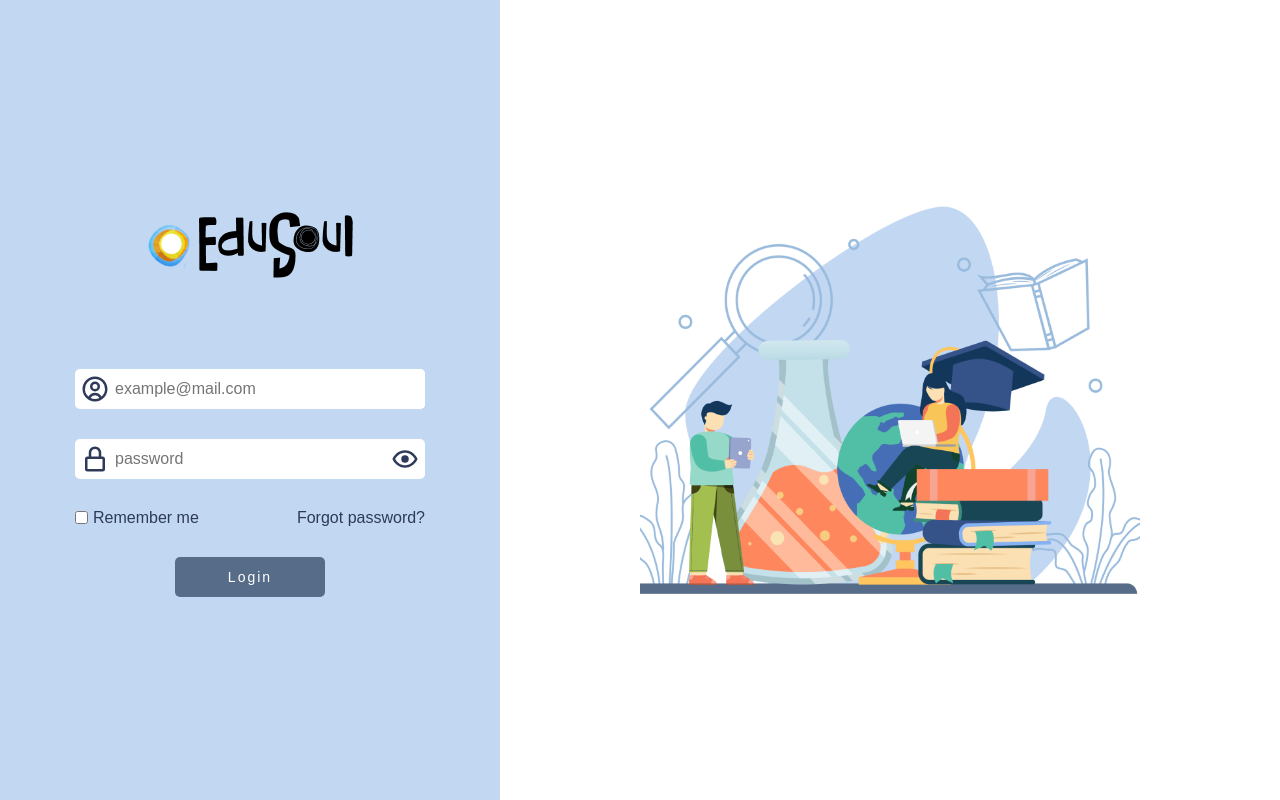
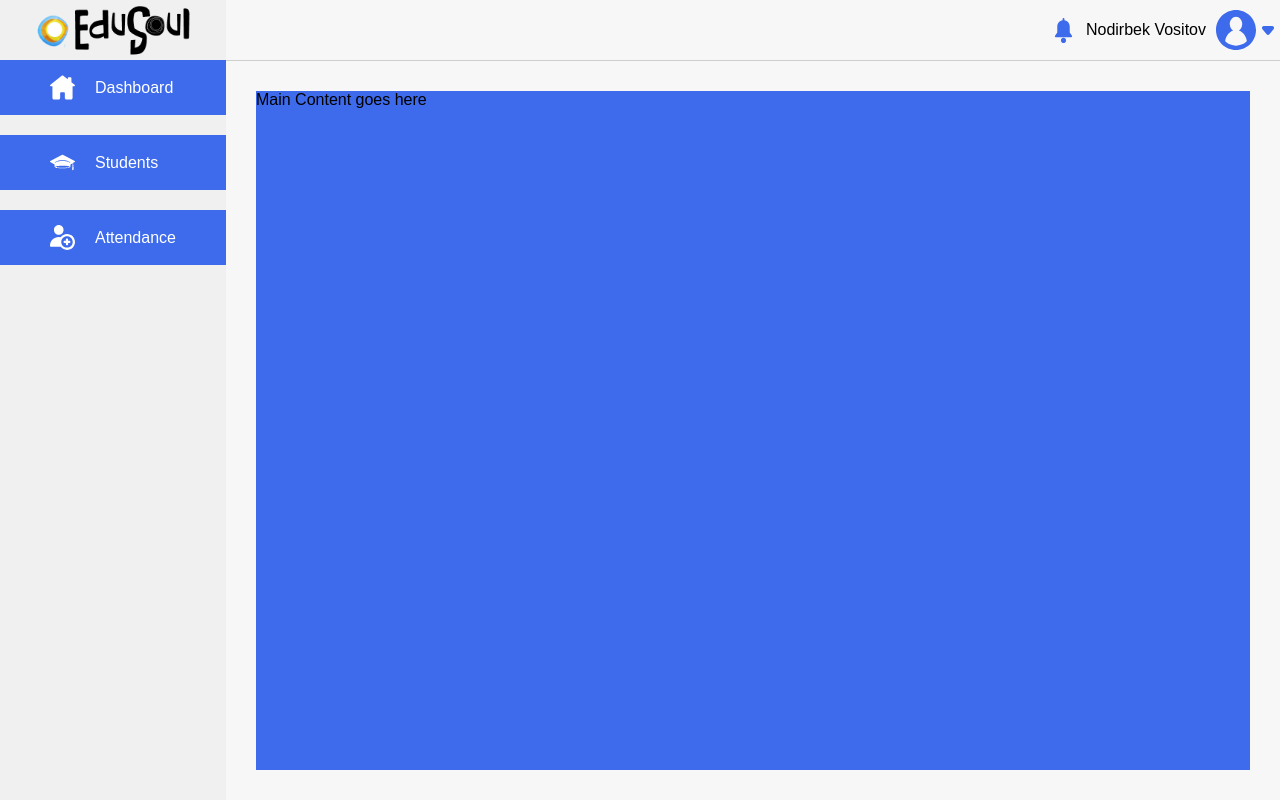
Before and after one commit to KAN-Inc/edusoul-crm-front-end, a React (Create React App) app: page / in a window 1280 px wide. Built offline with nearby package versions, Linux system fonts and the light colour scheme.

Commit message:
Left and Top bar components was created

```diff
--- a/src/App.js
+++ b/src/App.js
@@ -1,9 +1,10 @@
 import Login from "./pages/Login";
+import Main from "./pages/Main";
 
 function App() {
   return (
     <div>
-      <Login />
+      <Main />
     </div>
   );
 }
--- /dev/null
+++ b/src/components/LeftBar/index.js
@@ -0,0 +1,37 @@
+import * as Styled from "./style";
+
+import LeftTab from "../LeftTab";
+import * as Icons from "../../constants/icons";
+import CompanyIcon from "../../assets/companyIcon.png";
+
+const data = [
+  {
+    title: "Dashboard",
+    icon: <Icons.HomeIcon width="25px" height="25px" />,
+  },
+  {
+    title: "Students",
+    icon: <Icons.StudentsIcon width="25px" height="25px" />,
+  },
+  {
+    title: "Attendance",
+    icon: <Icons.AttendanceIcon width="25px" height="25px" />,
+  },
+];
+
+const LeftBar = (props) => {
+  return (
+    <Styled._ attr="main">
+      <Styled._ attr="image">
+        <img src={CompanyIcon} alt="Company Icon" />
+      </Styled._>
+      <Styled._ attr="tabs">
+        {data.map((item, key) => (
+          <LeftTab title={item.title} icon={item.icon} key={key} />
+        ))}
+      </Styled._>
+    </Styled._>
+  );
+};
+
+export default LeftBar;
--- /dev/null
+++ b/src/components/LeftBar/style.js
@@ -0,0 +1,25 @@
+import styled, { css } from "styled-components";
+
+export const _ = styled.div`
+  ${(props) =>
+    ({
+      main: css`
+        height: 100vh;
+        width: 250px;
+        background-color: #f0f0f0;
+      `,
+      image: css`
+        display: flex;
+        justify-content: center;
+
+        & > img {
+          height: 60px;
+        }
+      `,
+      tabs: css`
+        display: flex;
+        flex-direction: column;
+        gap: 20px;
+      `,
+    }[props.attr])}
+`;
--- /dev/null
+++ b/src/components/LeftTab/index.js
@@ -0,0 +1,12 @@
+import * as Styled from "./style";
+
+const LeftTab = (props) => {
+  return (
+    <Styled._ attr="main">
+      {props.icon}
+      <p>{props.title}</p>
+    </Styled._>
+  );
+};
+
+export default LeftTab;
--- /dev/null
+++ b/src/components/LeftTab/style.js
@@ -0,0 +1,19 @@
+import styled, { css } from "styled-components";
+
+export const _ = styled.div`
+  ${(props) =>
+    ({
+      main: css`
+        display: flex;
+        align-items: center;
+        gap: 20px;
+        padding: 15px 50px;
+        color: white;
+        background-color: #3e6bec;
+
+        & > svg {
+          fill: white;
+        }
+      `,
+    }[props.attr])}
+`;
--- /dev/null
+++ b/src/components/TopBar/index.js
@@ -0,0 +1,13 @@
+import * as Styled from "./style";
+
+import TopBarUser from "../TopBarUser";
+
+const TopBar = (props) => {
+  return (
+    <Styled._ attr="main">
+      <TopBarUser />
+    </Styled._>
+  );
+};
+
+export default TopBar;
--- /dev/null
+++ b/src/components/TopBar/style.js
@@ -0,0 +1,14 @@
+import styled, { css } from "styled-components";
+
+export const _ = styled.div`
+  ${(props) =>
+    ({
+      main: css`
+        display: flex;
+        justify-content: flex-end;
+        height: 60px;
+        border-bottom: 1px solid #cecece;
+        background-color: #f7f7f7;
+      `,
+    }[props.attr])}
+`;
--- /dev/null
+++ b/src/components/TopBarUser/index.js
@@ -0,0 +1,16 @@
+import * as Styled from "./style";
+
+import * as Icons from "../../constants/icons";
+
+const TopBarUser = (props) => {
+  return (
+    <Styled._ attr="main">
+      <Icons.NotificationIcon width="25px" height="25px" />
+      <p>Nodirbek Vositov</p>
+      <Icons.ProfileIcon width="40px" height="40px" />
+      <Icons.ArrowDownIcon />
+    </Styled._>
+  );
+};
+
+export default TopBarUser;
--- /dev/null
+++ b/src/components/TopBarUser/style.js
@@ -0,0 +1,19 @@
+import styled from "styled-components";
+
+export const _ = styled.div`
+  display: flex;
+  align-items: center;
+  height: 100%;
+
+  & > p {
+    margin-right: 10px;
+  }
+
+  & svg {
+    fill: #3e6bec;
+  }
+
+  & svg:nth-child(1) {
+    margin-right: 10px;
+  }
+`;
--- a/src/constants/icons.js
+++ b/src/constants/icons.js
@@ -56,3 +56,68 @@ export const EyeIcon = (props) => {
     </svg>
   );
 };
+
+export const HomeIcon = (props) => {
+  return (
+    <svg
+      xmlns="http://www.w3.org/2000/svg"
+      viewBox="0 0 330.242 330.242"
+      {...props}
+    >
+      <path d="M324.442 129.811l-41.321-33.677V42.275c0-6.065-4.935-11-11-11h-26c-6.065 0-11 4.935-11 11v14.737l-55.213-44.999c-3.994-3.254-9.258-5.047-14.822-5.047-5.542 0-10.781 1.782-14.753 5.019L5.8 129.81c-6.567 5.351-6.173 10.012-5.354 12.314.817 2.297 3.448 6.151 11.884 6.151h19.791v154.947c0 11.058 8.972 20.053 20 20.053h62.5c10.935 0 19.5-8.809 19.5-20.053v-63.541c0-5.446 5.005-10.405 10.5-10.405h42c5.238 0 9.5 4.668 9.5 10.405v63.541c0 10.87 9.388 20.053 20.5 20.053h61.5c11.028 0 20-8.996 20-20.053V148.275h19.791c8.436 0 11.066-3.854 11.884-6.151.819-2.302 1.213-6.963-5.354-12.313z" />
+    </svg>
+  );
+};
+
+export const StudentsIcon = (props) => {
+  return (
+    <svg
+      xmlns="http://www.w3.org/2000/svg"
+      viewBox="0 0 43.472 43.472"
+      {...props}
+    >
+      <g fill={props.fill && "#030104"}>
+        <path d="M42.979 19.203L23.135 8.607a2.929 2.929 0 00-2.758 0L.496 19.224a.94.94 0 00-.029 1.639l7.511 4.364.023 3.767c0 1.521 6.156 2.764 13.755 2.764 7.598 0 13.759-1.24 13.759-2.764l.009-3.772 3.869-2.379V26.7a1.19 1.19 0 00-.736 1.104 1.188 1.188 0 102.379 0 1.191 1.191 0 00-.739-1.104v-4.36l2.691-1.488a.933.933 0 00.484-.827.933.933 0 00-.493-.822zM21.757 30.707c-6.745 0-12.208-.771-12.208-1.714 0-.945 5.464-1.713 12.208-1.713 6.743 0 12.209.765 12.209 1.713-.001.944-5.468 1.714-12.209 1.714zm13.38-7.965c-.903-.968-4.165-3.513-13.382-3.513-9.221 0-12.475 2.545-13.38 3.516v-.92s2.639-3.963 13.38-3.963 13.382 3.963 13.382 3.963v.917z" />
+        <path d="M38.881 29.238l-.414 5.588a.355.355 0 00.207.35.351.351 0 00.399-.071c.554-.551 1.038-.685 1.386-.681a.556.556 0 00.401-.161.565.565 0 00.167-.4v-4.842c-.985 1.04-2.146.217-2.146.217z" />
+      </g>
+    </svg>
+  );
+};
+
+export const AttendanceIcon = (props) => {
+  return (
+    <svg xmlns="http://www.w3.org/2000/svg" viewBox="0 0 328 328" {...props}>
+      <path d="M15 286.75h125.596c19.246 24.348 49.031 40 82.404 40 57.897 0 105-47.103 105-105s-47.103-105-105-105c-34.488 0-65.145 16.716-84.298 42.47A115.407 115.407 0 00115 156.75c-63.411 0-115 51.589-115 115 0 8.284 6.716 15 15 15zm208-140c41.355 0 75 33.645 75 75s-33.645 75-75 75-75-33.645-75-75 33.645-75 75-75zM115 1.25c-34.602 0-62.751 28.15-62.751 62.751S80.398 126.75 115 126.75c34.601 0 62.75-28.148 62.75-62.749S149.601 1.25 115 1.25z" />
+      <path d="M193 236.75h15v15c0 8.284 6.716 15 15 15s15-6.716 15-15v-15h15c8.284 0 15-6.716 15-15s-6.716-15-15-15h-15v-15c0-8.284-6.716-15-15-15s-15 6.716-15 15v15h-15c-8.284 0-15 6.716-15 15s6.716 15 15 15z" />
+    </svg>
+  );
+};
+
+export const NotificationIcon = (props) => {
+  return (
+    <svg xmlns="http://www.w3.org/2000/svg" viewBox="0 0 512 512" {...props}>
+      <path d="M429.224 363.395l-45.434-64.286V173.516c0-64.102-47.444-117.325-109.06-126.415V18.732C274.73 8.387 266.343 0 255.999 0c-10.345 0-18.732 8.387-18.732 18.732V47.1c-61.616 9.09-109.061 62.313-109.061 126.415v125.594l-45.433 64.286c-8.746 12.373.111 29.542 15.296 29.542h315.86c15.152.001 24.061-17.143 15.295-29.542zM255.999 406.313c-29.138 0-52.843 23.704-52.843 52.842 0 29.138 23.706 52.845 52.843 52.845 29.138 0 52.842-23.706 52.842-52.843 0-29.138-23.705-52.844-52.842-52.844z" />
+    </svg>
+  );
+};
+
+export const ArrowDownIcon = (props) => {
+  return (
+    <svg width={24} height={24} xmlns="http://www.w3.org/2000/svg" {...props}>
+      <g data-name="Layer 2">
+        <path
+          d="M12 17a1.72 1.72 0 01-1.33-.64l-4.21-5.1a2.1 2.1 0 01-.26-2.21A1.76 1.76 0 017.79 8h8.42a1.76 1.76 0 011.59 1.05 2.1 2.1 0 01-.26 2.21l-4.21 5.1A1.72 1.72 0 0112 17z"
+          data-name="arrow-downward"
+        />
+      </g>
+    </svg>
+  );
+};
+
+export const ProfileIcon = (props) => {
+  return (
+    <svg xmlns="http://www.w3.org/2000/svg" viewBox="0 0 459 459" {...props}>
+      <path d="M229.5 0C102.53 0 0 102.845 0 229.5 0 356.301 102.719 459 229.5 459 356.851 459 459 355.815 459 229.5 459 102.547 356.079 0 229.5 0zm118.101 364.67C314.887 393.338 273.4 409 229.5 409c-43.892 0-85.372-15.657-118.083-44.314a16.37 16.37 0 01-5.245-15.597c11.3-55.195 46.457-98.725 91.209-113.047C174.028 222.218 158 193.817 158 161c0-46.392 32.012-84 71.5-84s71.5 37.608 71.5 84c0 32.812-16.023 61.209-39.369 75.035 44.751 14.319 79.909 57.848 91.213 113.038a16.39 16.39 0 01-5.243 15.597z" />
+    </svg>
+  );
+};
--- /dev/null
+++ b/src/pages/Main/index.js
@@ -0,0 +1,20 @@
+import * as Styled from "./style";
+
+import LeftBar from "../../components/LeftBar";
+import TopBar from "../../components/TopBar";
+
+const Main = (props) => {
+  return (
+    <Styled._ attr="main">
+      <LeftBar />
+      <Styled._ attr="center">
+        <TopBar />
+        <Styled._ attr="content">
+          <div>Main Content goes here</div>
+        </Styled._>
+      </Styled._>
+    </Styled._>
+  );
+};
+
+export default Main;
--- /dev/null
+++ b/src/pages/Main/style.js
@@ -0,0 +1,27 @@
+import styled, { css } from "styled-components";
+
+export const _ = styled.div`
+  ${(props) =>
+    ({
+      main: css`
+        display: flex;
+      `,
+      center: css`
+        display: flex;
+        flex-direction: column;
+        width: 100%;
+        height: 100vh;
+      `,
+      content: css`
+        flex: 1;
+        padding: 30px;
+        background-color: #f7f7f7;
+
+        & > div {
+          height: 100%;
+          width: 100%;
+          background-color: #3e6bec;
+        }
+      `,
+    }[props.attr])}
+`;
```
